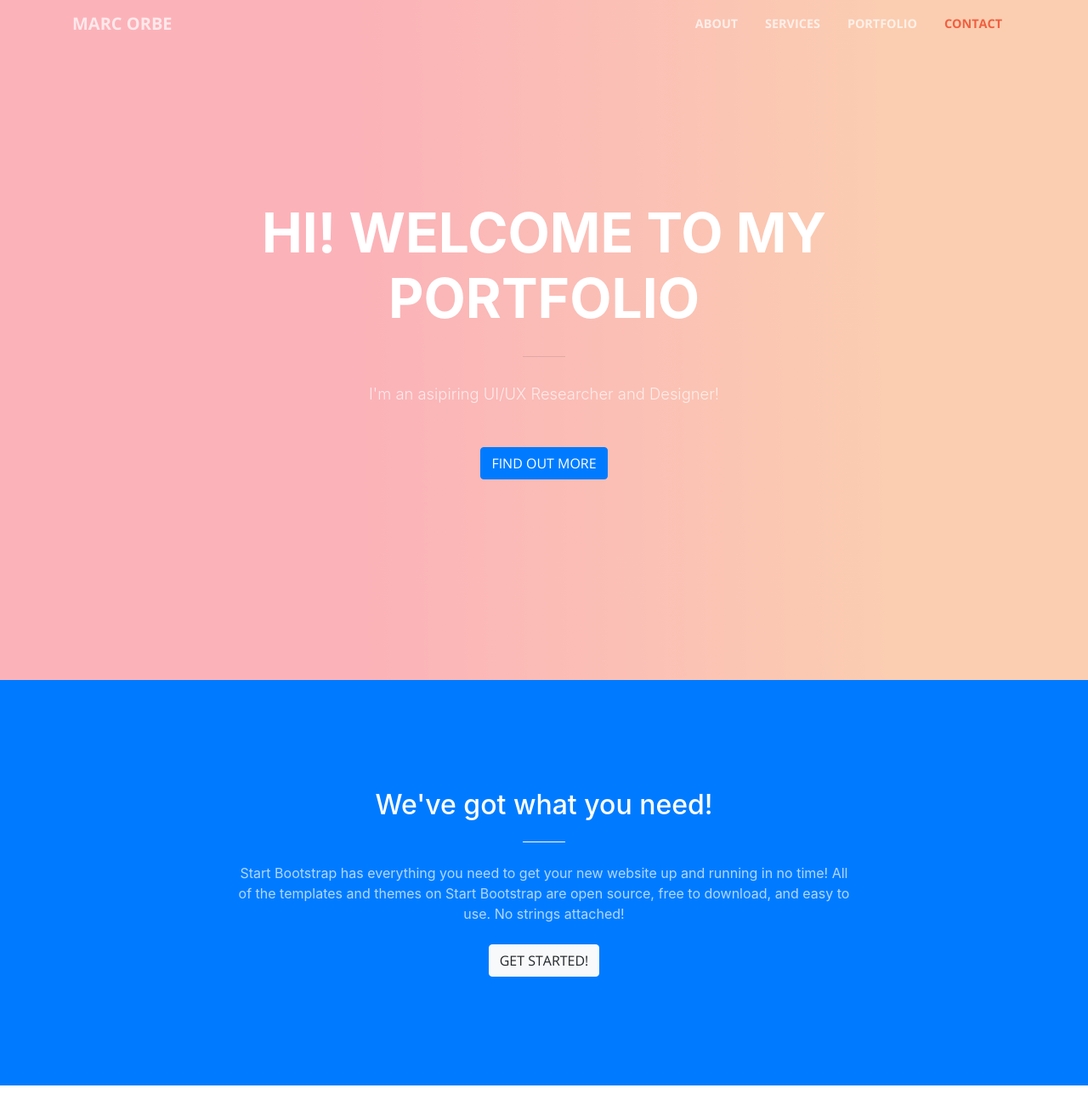
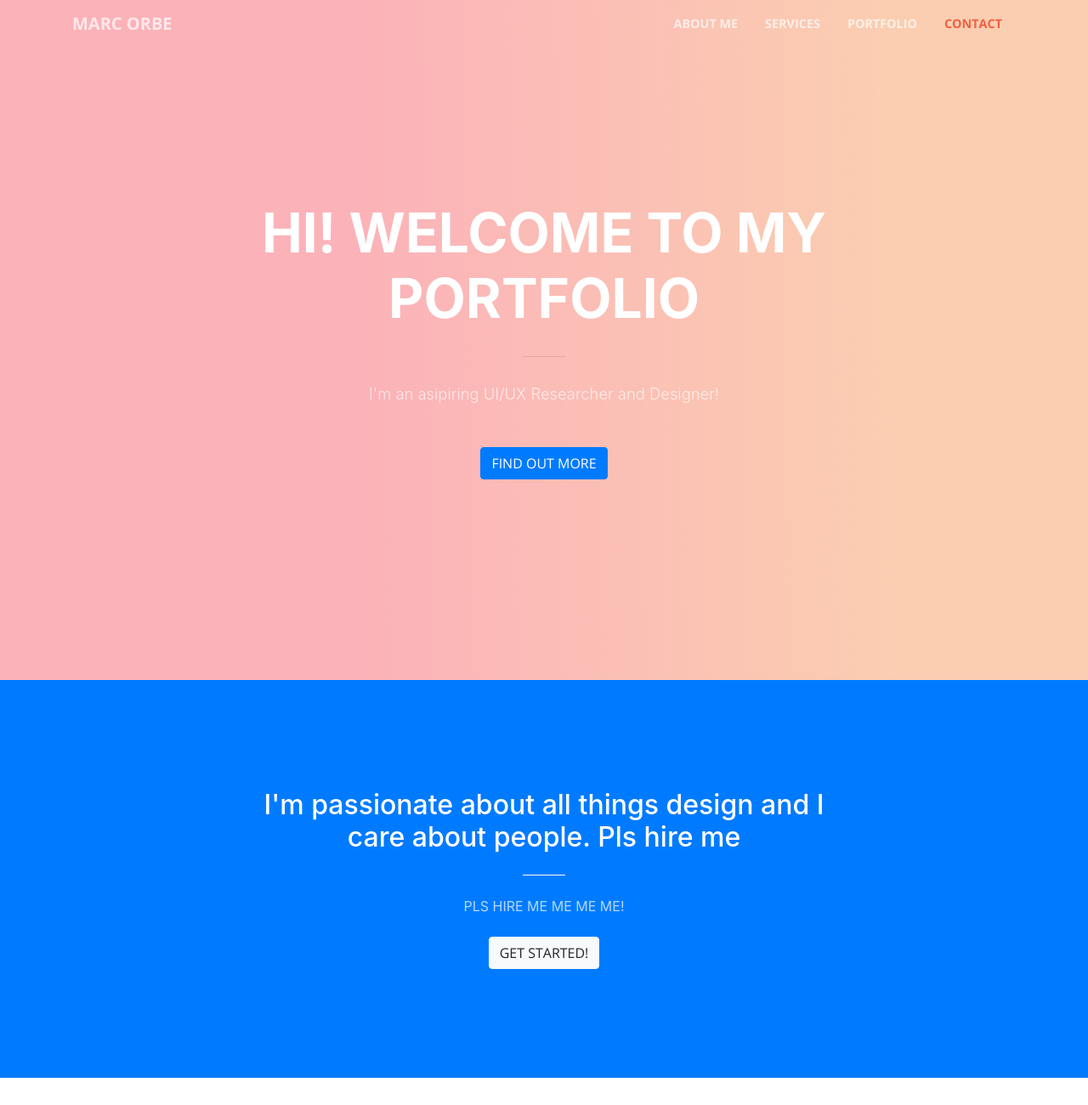
Before and after one commit to morbe/morbe.github.io, a website with bundled scripts: page index.html in a window 1280 px wide. Shown: the top 1300 px of the page at 85% size. Built offline with nearby package versions, Linux system fonts and the light colour scheme.

Commit message:
Changed Title on Index

```diff
--- a/index.html
+++ b/index.html
@@ -8,7 +8,7 @@
     <meta name="description" content="">
     <meta name="author" content="">
 
-    <title>Creative - Start Bootstrap Theme</title>
+    <title>Marc Orbe UI/UX Designer</title>
 
     <!-- Bootstrap core CSS -->
     <link href="vendor/bootstrap/css/bootstrap.min.css" rel="stylesheet">
@@ -38,7 +38,7 @@
         <div class="collapse navbar-collapse" id="navbarResponsive">
           <ul class="navbar-nav ml-auto">
             <li class="nav-item">
-              <a class="nav-link js-scroll-trigger" href="#about">About</a>
+              <a class="nav-link js-scroll-trigger" href="#about">About Me</a>
             </li>
             <li class="nav-item">
               <a class="nav-link js-scroll-trigger" href="#services">Services</a>
@@ -75,16 +75,16 @@
       <div class="container">
         <div class="row">
           <div class="col-lg-8 mx-auto text-center">
-            <h2 class="section-heading text-white">We've got what you need!</h2>
+            <h2 class="section-heading text-white"> I'm passionate about all things design and I care about people. Pls hire me</h2>
             <hr class="light my-4">
-            <p class="text-faded mb-4">Start Bootstrap has everything you need to get your new website up and running in no time! All of the templates and themes on Start Bootstrap are open source, free to download, and easy to use. No strings attached!</p>
-            <a class="btn btn-light btn-xl js-scroll-trigger" href="#services">Get Started!</a>
+            <p class="text-faded mb-4">PLS HIRE ME ME ME ME!</p>
+            <a class="btn btn-light btn-xl js-scroll-trigger" href="#About Me">Get Started!</a>
           </div>
         </div>
       </div>
     </section>
 
-    <section id="services">
+    <section id="About Me">
       <div class="container">
         <div class="row">
           <div class="col-lg-12 text-center">
```
